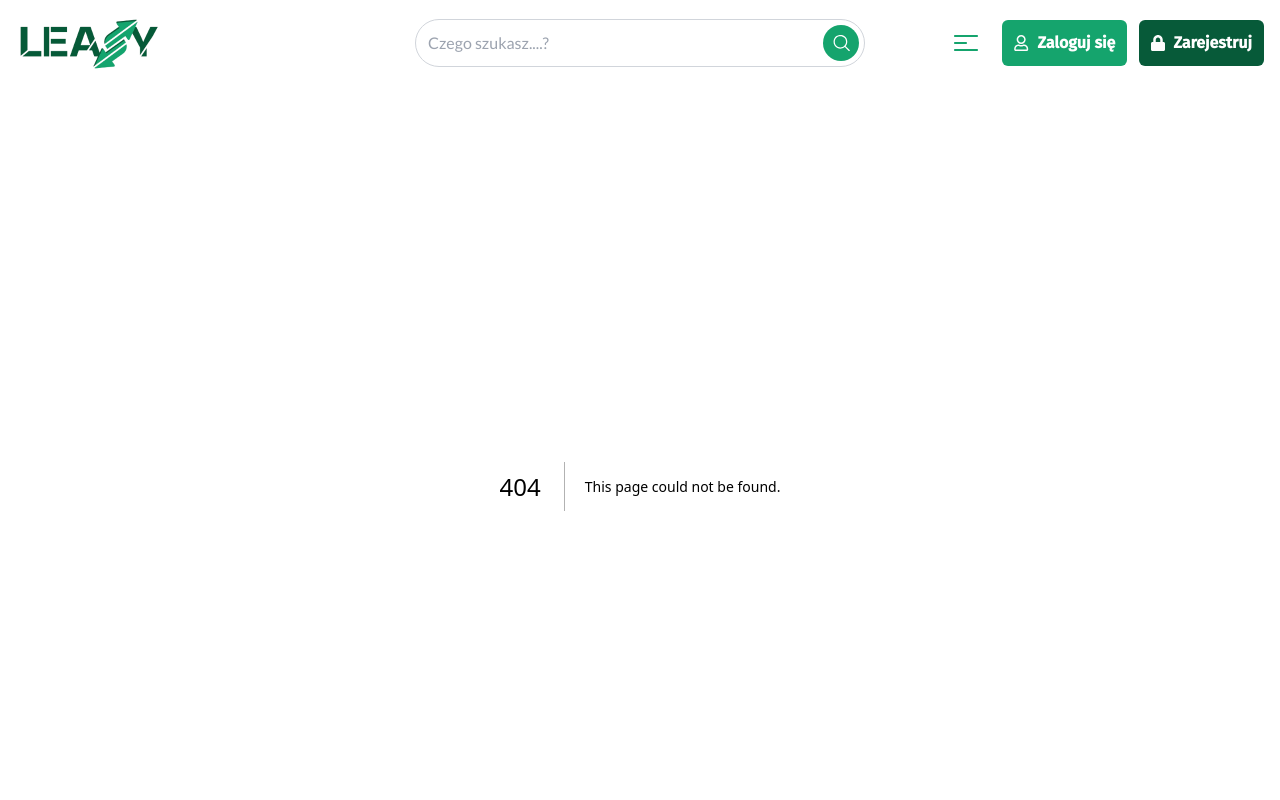
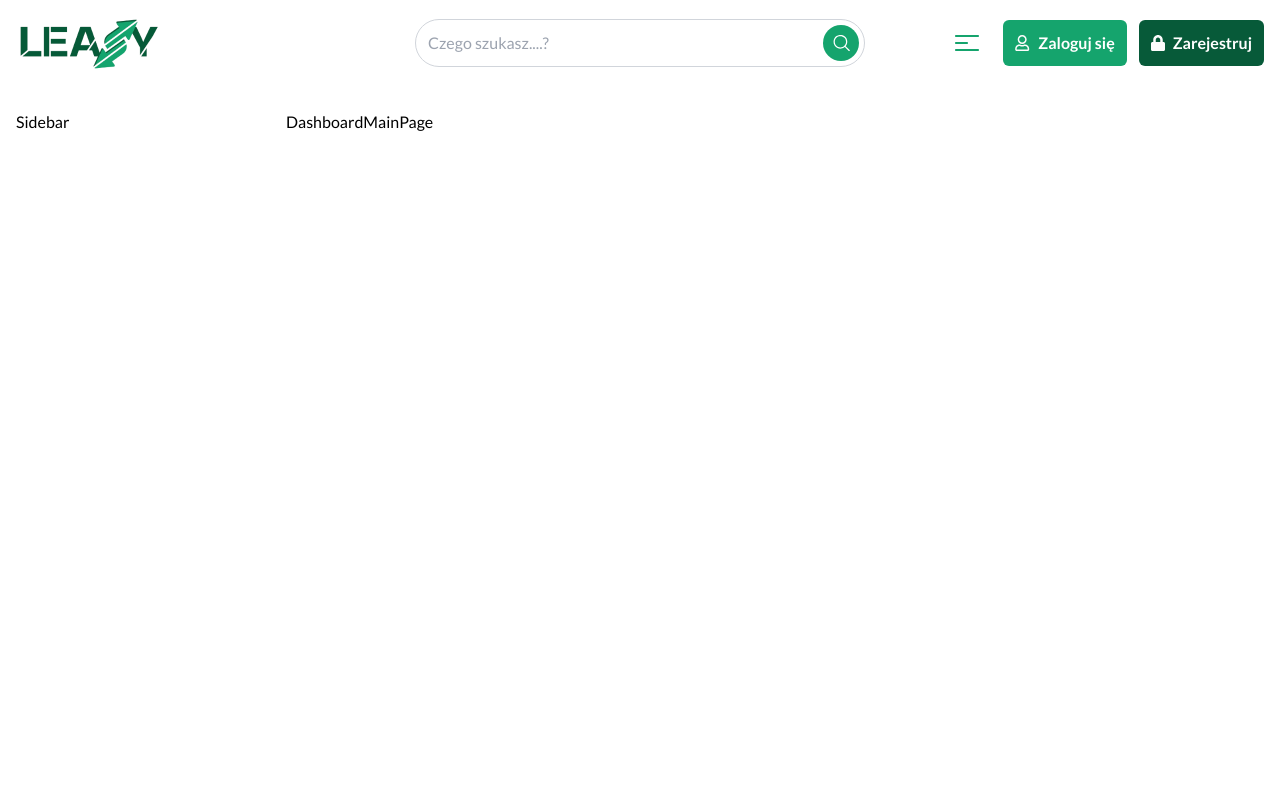
Before and after one commit to nazar-koltsun/leasy, a Next.js app: page /dashboard in a window 1280 px wide. Before the commit this address had no page. Shown: the top 800 px of the page. Built offline with nearby package versions, Linux system fonts and the light colour scheme.

Commit message:
Basic layout for dashboard pages

```diff
--- a/app/layout.jsx
+++ b/app/(front-pages)/layout.jsx
@@ -1,21 +1,8 @@
-import { Lato, Fira_Sans } from 'next/font/google';
 import { cn } from '@/lib/utils';
 import Header from '@/components/Header';
 import Footer from '@/components/Footer';
-
-import './globals.css';
-
-const lato = Lato({
-  variable: '--font-lato',
-  weight: ['400', '700'],
-  subsets: ['latin'],
-});
-
-const firaSans = Fira_Sans({
-  variable: '--font-fira-sans',
-  weight: ['400', '500'],
-  subsets: ['latin'],
-});
+import { lato, firaSans } from '@/lib/fonts';
+import '@/app/globals.css';
 
 export const metadata = {
   title: 'LEASY',
--- /dev/null
+++ b/app/dashboard/layout.jsx
@@ -0,0 +1,28 @@
+import { lato } from '@/lib/fonts';
+import { cn } from '@/lib/utils';
+import Header from '@/components/Header';
+import '@/app/globals.css';
+
+export const metadata = {
+  title: 'LEASY',
+  description: 'LEASY',
+};
+
+export default function RootLayout({ children }) {
+  return (
+    <html lang="pl">
+      <body
+        className={cn(
+          'antialiased font-lato max-w-[1400px] mx-auto flex flex-col h-screen',
+          lato.variable
+        )}
+      >
+        <div className='grid grid-cols-[250px_1fr] grid-rows-[auto_1fr] gap-y-6 gap-x-9 h-screen'>
+          <Header className='col-span-2' />
+          <div className='pl-4 pb-10 row-start-2 col-start-1 col-end-2'>Sidebar</div>
+          <main className="pr-4 pb-10 row-start-2 col-start-2">{children}</main>
+        </div>
+      </body>
+    </html>
+  );
+}
--- /dev/null
+++ b/app/dashboard/page.jsx
@@ -0,0 +1,7 @@
+const DashboardMainPage = () => {
+  return (
+    <div className="text-[var(--font-geist-sans)]">DashboardMainPage</div>
+  );
+};
+
+export default DashboardMainPage;
--- a/components/Header.jsx
+++ b/components/Header.jsx
@@ -1,3 +1,4 @@
+import { cn } from '@/lib/utils';
 import Image from 'next/image';
 import Logo from '@/assets/logo.png';
 import SearchInput from '@/components/SearchInput';
@@ -6,10 +7,17 @@ import BurgerIcon from '@/components/icons/BurgerIcon';
 import UserIcon from '@/components/icons/UserIcon';
 import LockIcon from '@/components/icons/LockIcon';
 
-const Header = () => {
+const Header = ({ className }) => {
   return (
-    <header className="relative p-4 flex justify-between items-center max-1100:flex-wrap max-620:flex-col">
-      <Image src={Logo} width={145} height={54} className='order-1' priority alt="Logo" />
+    <header className={cn("relative p-4 flex justify-between items-center max-1100:flex-wrap max-620:flex-col", className)}>
+      <Image
+        src={Logo}
+        width={145}
+        height={54}
+        className="order-1"
+        priority
+        alt="Logo"
+      />
 
       <SearchInput
         className="w-[450px] absolute top-1/2 left-1/2 -translate-x-1/2 -translate-y-1/2 order-2
--- /dev/null
+++ b/lib/fonts.js
@@ -0,0 +1,13 @@
+import { Lato, Fira_Sans } from 'next/font/google';
+
+export const lato = Lato({
+  variable: '--font-lato',
+  weight: ['400', '700'],
+  subsets: ['latin'],
+});
+
+export const firaSans = Fira_Sans({
+  variable: '--font-fira-sans',
+  weight: ['400', '500'],
+  subsets: ['latin'],
+});
```
Also changed, not shown: app/(front-pages)/login/page.jsx (renamed from app/login/page.jsx), app/(front-pages)/page.jsx (renamed from app/page.jsx).
